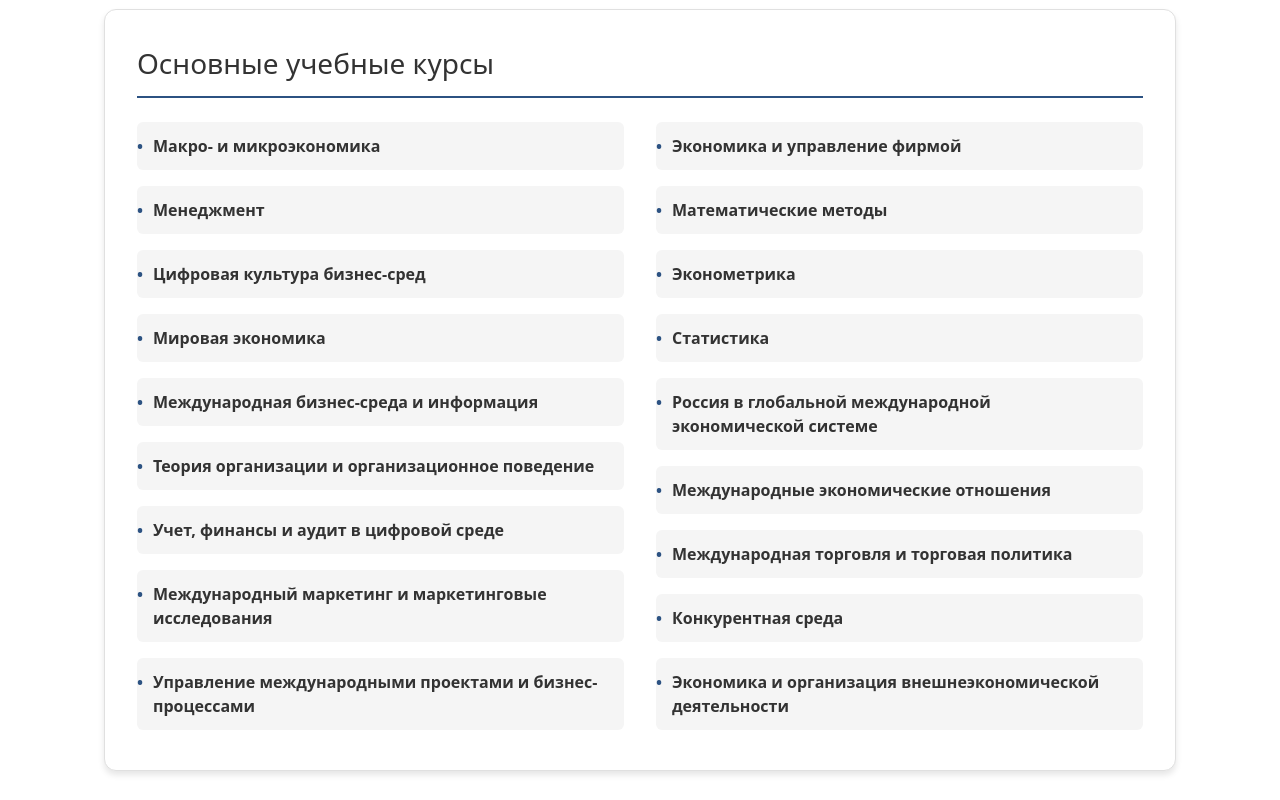
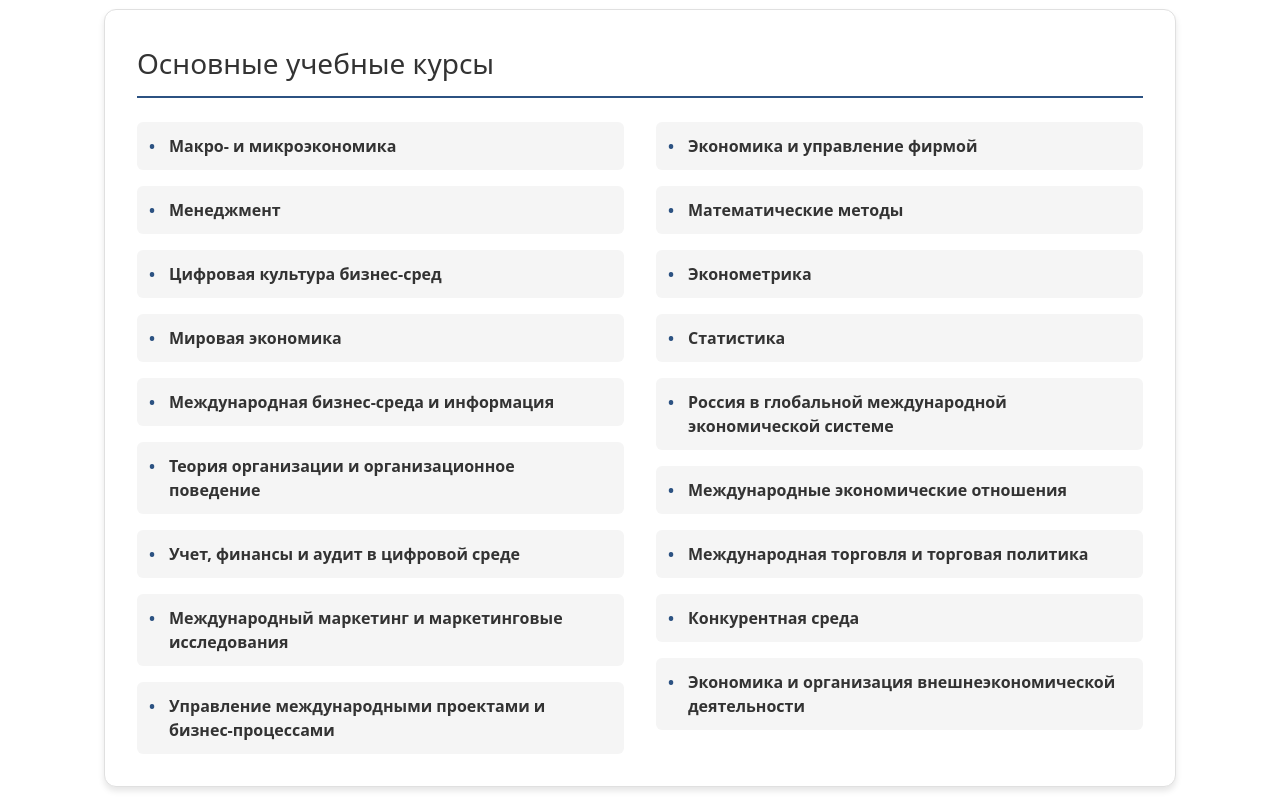
Before and after one commit to stastashpulatov/spbu_site-1, a React (Vite) app in the folder spbu_site/: page /education/bachelor/economy in a window 1280 px wide. Shown: the part 1720-2520 px from the top of the page. Built offline with nearby package versions, Linux system fonts and the light colour scheme.

Commit message:
Style Fixes

```diff
--- a/spbu_site/src/components/pages/InternationalBusiness.scss
+++ b/spbu_site/src/components/pages/InternationalBusiness.scss
@@ -201,6 +201,9 @@
 
     .courses-section {
       ul {
+        list-style-type: none;
+        padding: 0;
+        margin: 0;
         columns: 2;
         column-gap: 2rem;
 
@@ -215,9 +218,24 @@
           background: var(--section-bg);
           border-radius: 6px;
           transition: transform 0.2s ease;
+          color: var(--text-primary);
+          position: relative;
+          padding-left: 2rem;
+
+          &::before {
+            content: '•';
+            position: absolute;
+            left: 0.75rem;
+            color: var(--accent-color);
+            font-weight: bold;
+          }
 
           &:hover {
             transform: translateX(5px);
+          }
+
+          &:last-child {
+            margin-bottom: 0;
           }
         }
       }
--- a/spbu_site/src/components/pages/InternationalPrivateLaw.scss
+++ b/spbu_site/src/components/pages/InternationalPrivateLaw.scss
@@ -6,6 +6,7 @@
   &.light {
     background-color: #ffffff;
     color: #333333;
+    --accent-color: #2c5282;
 
     .description-section,
     .admission-section,
@@ -22,6 +23,7 @@
   &.dark {
     background-color: #1a1a1a;
     color: #ffffff;
+    --accent-color: #63b3ed;
 
     .description-section,
     .admission-section,
@@ -191,7 +193,7 @@
           content: '•';
           position: absolute;
           left: 0;
-          color: #666;
+          color: var(--accent-color);
         }
       }
     }
--- a/spbu_site/src/components/pages/ModernChina.scss
+++ b/spbu_site/src/components/pages/ModernChina.scss
@@ -6,6 +6,7 @@
   &.light {
     background-color: #ffffff;
     color: #333333;
+    --accent-color: #2c5282;
 
     .description-section {
       background: rgba(0, 0, 0, 0.02);
@@ -21,7 +22,7 @@
   &.dark {
     background-color: #1a1a1a;
     color: #ffffff;
-
+    --accent-color: #63b3ed;
     .description-section {
       background: rgba(255, 255, 255, 0.05);
       border: 1px solid rgba(255, 255, 255, 0.1);
@@ -31,6 +32,7 @@
       background: rgba(255, 255, 255, 0.05);
       border: 1px solid rgba(255, 255, 255, 0.1);
     }
+
   }
 
   .hero {
@@ -158,7 +160,7 @@
           content: '•';
           position: absolute;
           left: 0;
-          color: #666;
+          color: var(--accent-color);
         }
 
         &:last-child {
--- a/spbu_site/src/index.css
+++ b/spbu_site/src/index.css
@@ -16,20 +16,20 @@
   color-scheme: light;
   color: #1a1a1a;
   background-color: #f8f8f8;
-  --header-bg: #f0f0f0;
+  --header-bg: #f5f5f5;
   --text-color: #1a1a1a;
   --dropdown-bg: white;
   --dropdown-border: #e5e5e5;
-  --hover-color: #dc2626;
+  --hover-color: #4299e1;
 }
 
 :root[data-theme="dark"] {
   color-scheme: dark;
   color: rgba(255, 255, 255, 0.87);
   background-color: #242424;
-  --header-bg: #1c1917;
+  --header-bg: #12161f;
   --text-color: rgba(255, 255, 255, 0.87);
-  --dropdown-bg: #1c1917;
+  --dropdown-bg: #12161f;
   --dropdown-border: #2c2c2c;
-  --hover-color: #ef4444;
+  --hover-color: #4299e1;
 }
```
